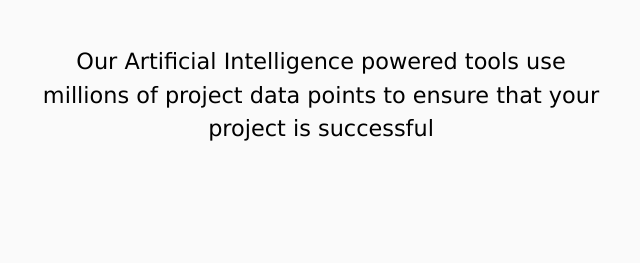
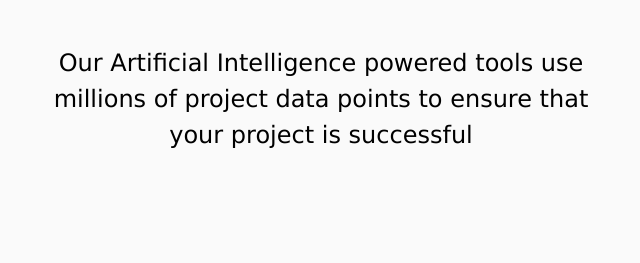
Before and after one commit to NatnaelSisay/Four-card, a plain HTML site: page index.html in a window 1280 px wide. Shown: the part 230-493 px from the top of the page, without its empty margins (319-959 px from the left). Drawn offline with Linux system fonts and the light colour scheme.

Commit message:
resized font

```diff
--- a/css/style.css
+++ b/css/style.css
@@ -14,7 +14,7 @@
 }
 
 .heading p {
-  font-size: 1.4rem;
+  /* font-size: 1.4rem; */
   line-height: 1.5;
 }
 
```
